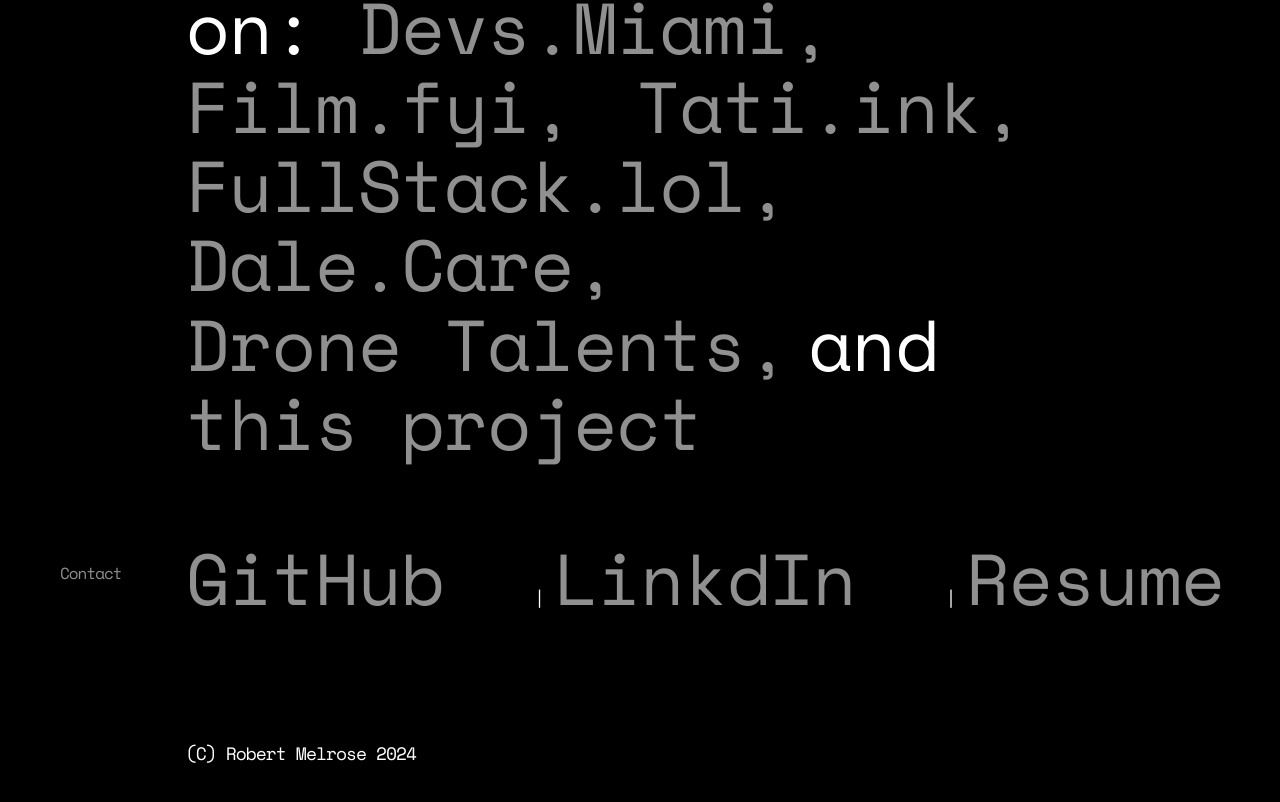
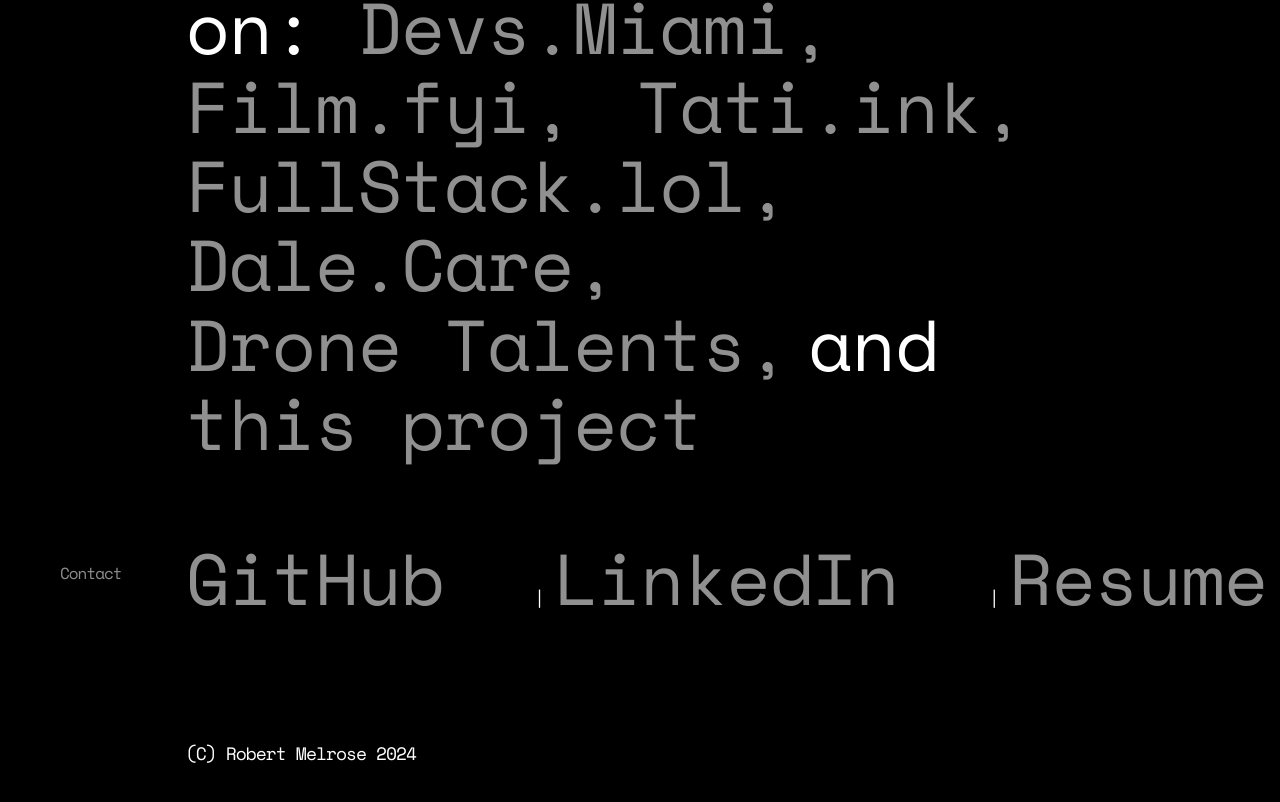
Before and after one commit to melroser/brutalroser, a plain HTML site: page index.html in a window 1280 px wide. Shown: the part 1058-1860 px from the top of the page. Drawn offline with nearby package versions, Linux system fonts and the light colour scheme.

Commit message:
fixing possible typo

```diff
--- a/index.html
+++ b/index.html
@@ -115,8 +115,8 @@
 				<a href="https://github.com/melroser">
 					GitHub
 				</a> |
-                <a href="https://linkdin.com/in/themelroser">
-					LinkdIn
+                <a href="https://linkedin.com/in/themelroser">
+					LinkedIn
 				</a> |
 				<a href="https://registry.jsonresume.com/melroser">
 					Resume
```
